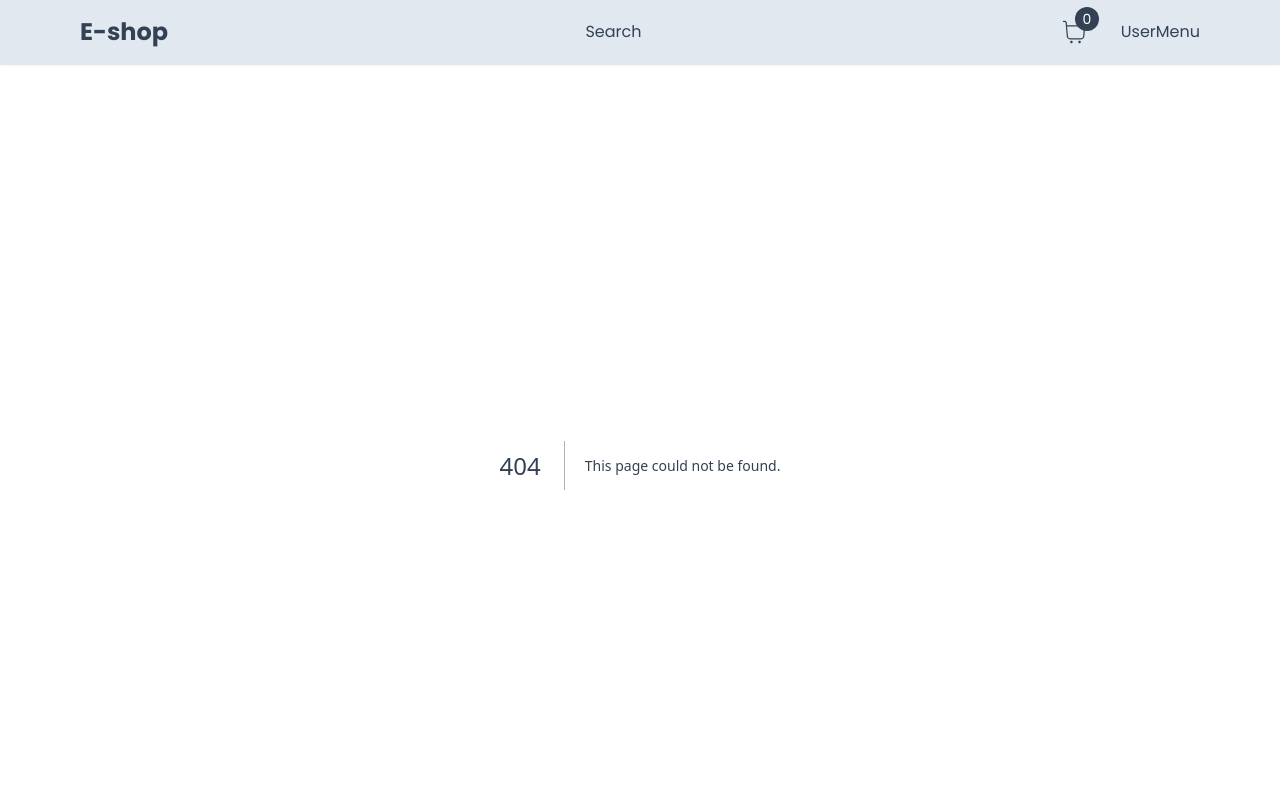
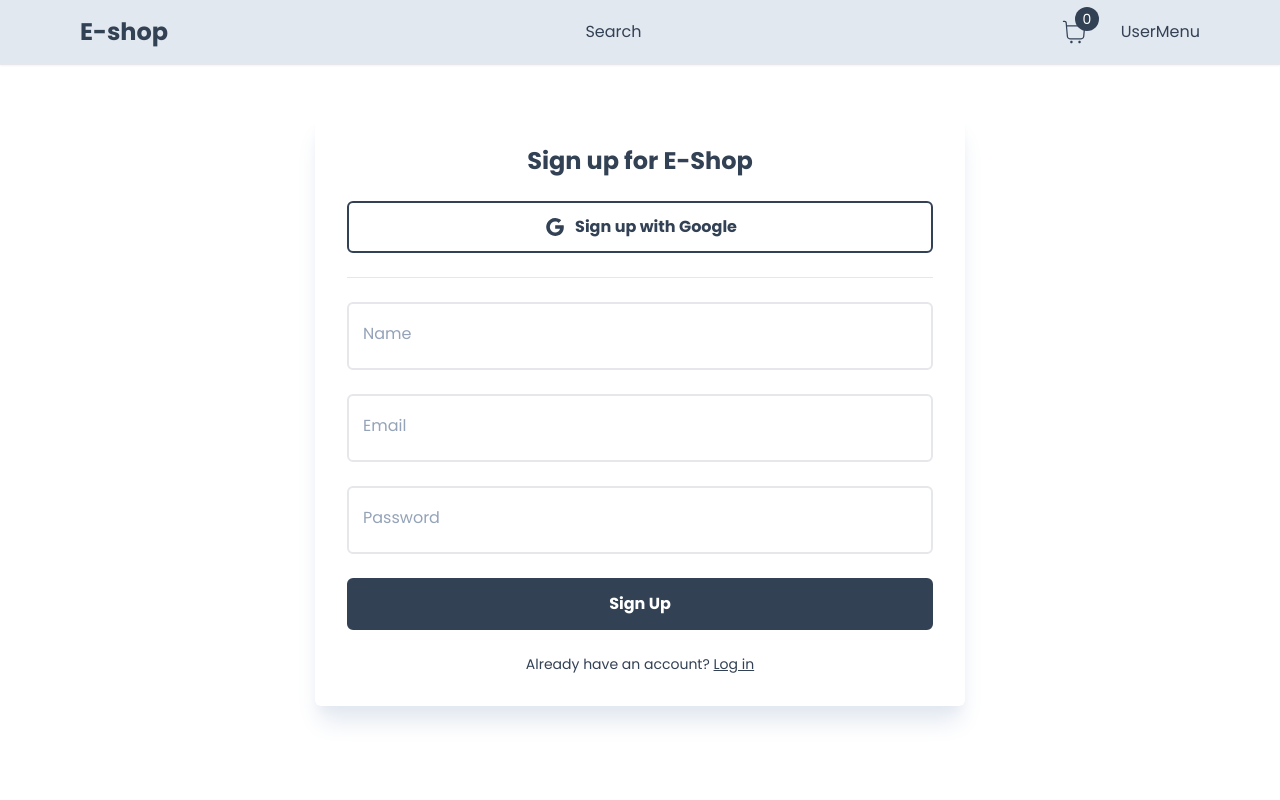
Before and after one commit to gregsypek/e-shop, a Next.js app: page /register in a window 1280 px wide. Before the commit this address had no page. Shown: the top 800 px of the page. Built offline with nearby package versions, Linux system fonts and the light colour scheme.

Commit message:
create register form

```diff
--- /dev/null
+++ b/app/components/FormWrap.tsx
@@ -0,0 +1,11 @@
+const FormWrap = ({ children }: { children: React.ReactNode }) => {
+	return (
+		<div className="min-h-fit h-full flex items-center justify-center pb-12 pt-12">
+			<div className="max-w-[650px] w-full flex flex-col gap-6 items-center shadow-xl shadow-slate-200 rounded-md p-4 md:p-8">
+				{children}
+			</div>
+		</div>
+	);
+};
+
+export default FormWrap;
--- /dev/null
+++ b/app/components/inputs/Input.tsx
@@ -0,0 +1,47 @@
+"use client";
+
+import { UseFormRegister, FieldValues, FieldErrors } from "react-hook-form";
+
+interface InputProps {
+	id: string;
+	label: string;
+	type?: string;
+	disabled?: boolean;
+	required?: boolean;
+	register: UseFormRegister<FieldValues>;
+	errors: FieldErrors;
+}
+
+const Input: React.FC<InputProps> = ({
+	id,
+	label,
+	type,
+	disabled,
+	required,
+	register,
+	errors,
+}) => {
+	return (
+		<div className="w-full relative">
+			<input
+				autoComplete="off"
+				id={id}
+				disabled={disabled}
+				{...register(id, { required })}
+				placeholder=""
+				type={type}
+				className={`peer w-full p-4 pt-6 outline-none bg-white font-light border-2 rounded-md transition disabled:opacity-70 disabled:cursor-not-allowed ${
+					errors[id] ? "border-rose-400" : "focus:border-slate-300"
+				} ${errors[id] ? "focus:border-rose-400" : "focus:border-slate-300"}`}
+			/>
+			<label
+				htmlFor={id}
+				className={`absolute cursor-text text-md duration-150 transform -translate-y-3 top-5 z-10 origin-[0] left-4 peer-placeholder-shown:scale-100 peer-placeholder-shown:translate-y-0 peer-focus:scale-75 peer-focus:-translate-y-4 ${errors[id] ? "text-rose-500": "text-slate-400"}`}
+			>
+				{label}
+			</label>
+		</div>
+	);
+};
+
+export default Input;
--- /dev/null
+++ b/app/register/RegisterForm.tsx
@@ -0,0 +1,66 @@
+"use client";
+
+import { useState } from "react";
+import Heading from "../components/Heading";
+import Input from "../components/inputs/Input";
+import { FieldValues, SubmitHandler, useForm } from "react-hook-form";
+import Button from "../components/Button";
+import Link from "next/link";
+import { AiOutlineGoogle } from "react-icons/ai";
+
+const RegisterForm = () => {
+	const [isLoading, setIsLoading] = useState(false);
+	const {
+		register,
+		handleSubmit,
+		formState: { errors },
+	} = useForm<FieldValues>({
+    defaultValues:{
+      name:"", email:"", password:""
+    }
+  });
+
+  const onSubmit:SubmitHandler<FieldValues> = (data) => {
+    console.log("🚀 ~ file: RegisterForm.tsx:22 ~ RegisterForm ~ data:", data)
+    return {
+  }
+setIsLoading(true)
+  }
+
+	return (
+		<>
+			<Heading title="Sign up for E-Shop" />
+      <Button  outline label="Sign up with Google" icon={AiOutlineGoogle} onClick={()=>{}}/>
+			<hr className="bg-slate-300 w-full h-px" />
+			<Input
+				id="name"
+				label="Name"
+				disabled={isLoading}
+				register={register}
+				errors={errors}
+				required
+			/>
+			<Input
+				id="email"
+				label="Email"
+				disabled={isLoading}
+				register={register}
+				errors={errors}
+				required
+			/>
+			<Input
+				id="password"
+				label="Password"
+				disabled={isLoading}
+				register={register}
+				errors={errors}
+				required
+        type="password"
+			/>
+      <Button  label={isLoading ? "Loading" : "Sign Up"} onClick={handleSubmit(onSubmit)}/>
+      <p className="text-sm">Already have an account? <Link className="underline" href='/login'>Log in</Link></p>
+		</>
+	);
+};
+
+export default RegisterForm;
--- /dev/null
+++ b/app/register/page.tsx
@@ -0,0 +1,15 @@
+import Container from "../components/Container";
+import FormWrap from "../components/FormWrap";
+import RegisterForm from "./RegisterForm";
+
+const Register = () => {
+	return (
+		<Container>
+			<FormWrap>
+				<RegisterForm />
+			</FormWrap>
+		</Container>
+	);
+};
+
+export default Register;
```
